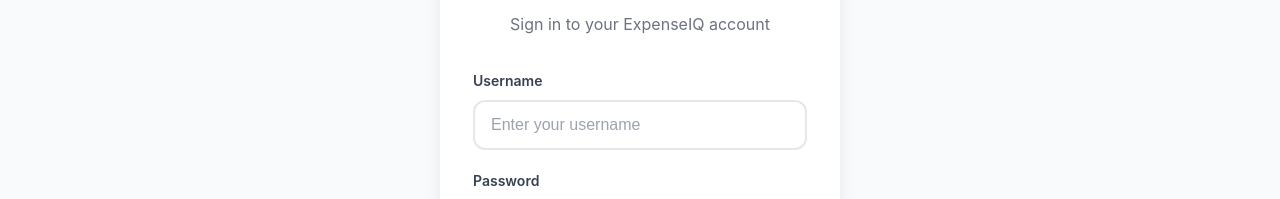
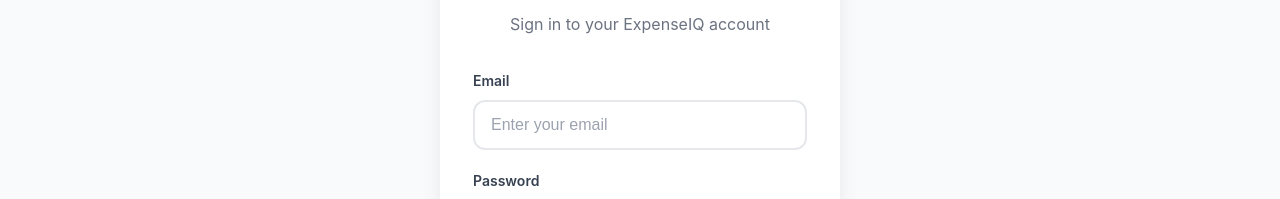
Before and after one commit to aryanupadhyay29/expense-Frontend, a React (Vite) app: page /login in a window 1280 px wide. Shown: the part 309-508 px from the top of the page. Built offline with nearby package versions, Linux system fonts and the light colour scheme.

Commit message:
basic changes in frontend

```diff
--- a/src/pages/Login.jsx
+++ b/src/pages/Login.jsx
@@ -3,7 +3,7 @@
 import { useAuth } from "../contexts/AuthContext";
 
 export default function Login() {
-  const [username, setUsername] = useState("");
+  const [email, setEmail] = useState("");
   const [password, setPassword] = useState("");
   const { login } = useAuth();
   const nav = useNavigate();
@@ -11,13 +11,39 @@
 
   const submit = async (e) => {
     e.preventDefault();
+    setError(null);
+
     try {
-      // TODO: Add actual API call for authentication
-      // For now, just set user data directly
-      login({ username, email: username + "@example.com" });
+      const response = await fetch("http://localhost:8080/api/auth/login", {
+        method: "POST",
+        headers: {
+          "Content-Type": "application/json"
+        },
+        body: JSON.stringify({
+          email: email.trim(),
+          password: password
+        }),
+      });
+
+      if (!response.ok) {
+        throw new Error("Login failed. Please check your credentials.");
+      }
+
+      const data = await response.json();
+
+      // Save JWT token returned from backend
+      localStorage.setItem("token", data.token);
+
+      login({
+        username: data.user.name || data.user.email,
+        email: data.user.email,
+        token: data.token,
+        user: data.user
+      });
+
       nav("/dashboard");
-    } catch {
-      setError("Login failed");
+    } catch (err) {
+      setError(err.message || "Login failed");
     }
   };
 
@@ -25,19 +51,21 @@
     <div className="page-container">
       <div className="auth-container">
         <div className="card">
-          <div style={{ textAlign: 'center', marginBottom: '32px' }}>
-            <h1 style={{
-              fontSize: '32px',
-              fontWeight: '800',
-              background: 'linear-gradient(135deg, #3b82f6 0%, #8b5cf6 100%)',
-              WebkitBackgroundClip: 'text',
-              WebkitTextFillColor: 'transparent',
-              backgroundClip: 'text',
-              marginBottom: '8px'
-            }}>
+          <div style={{ textAlign: "center", marginBottom: "32px" }}>
+            <h1
+              style={{
+                fontSize: "32px",
+                fontWeight: "800",
+                background: "linear-gradient(135deg, #3b82f6 0%, #8b5cf6 100%)",
+                WebkitBackgroundClip: "text",
+                WebkitTextFillColor: "transparent",
+                backgroundClip: "text",
+                marginBottom: "8px"
+              }}
+            >
               Welcome Back
             </h1>
-            <p style={{ color: '#6b7280', fontSize: '16px' }}>
+            <p style={{ color: "#6b7280", fontSize: "16px" }}>
               Sign in to your ExpenseIQ account
             </p>
           </div>
@@ -46,13 +74,15 @@
 
           <form onSubmit={submit}>
             <div className="form-group">
-              <label className="form-label">Username</label>
+              <label className="form-label">Email</label>
               <input
+                type="email"
                 className="form-control"
-                placeholder="Enter your username"
-                value={username}
-                onChange={e => setUsername(e.target.value)}
+                placeholder="Enter your email"
+                value={email}
+                onChange={(e) => setEmail(e.target.value)}
                 required
+                autoComplete="username"
               />
             </div>
 
@@ -63,24 +93,32 @@
                 className="form-control"
                 placeholder="Enter your password"
                 value={password}
-                onChange={e => setPassword(e.target.value)}
+                onChange={(e) => setPassword(e.target.value)}
                 required
+                autoComplete="current-password"
               />
             </div>
 
-            <button type="submit" className="btn btn-primary" style={{ width: '100%', marginTop: '8px' }}>
+            <button
+              type="submit"
+              className="btn btn-primary"
+              style={{ width: "100%", marginTop: "8px" }}
+            >
               Sign In
             </button>
           </form>
 
-          <div style={{ textAlign: 'center', marginTop: '24px' }}>
-            <p style={{ color: '#6b7280' }}>
-              Don't have an account?{' '}
-              <a href="/register" style={{
-                color: '#3b82f6',
-                fontWeight: '600',
-                textDecoration: 'none'
-              }}>
+          <div style={{ textAlign: "center", marginTop: "24px" }}>
+            <p style={{ color: "#6b7280" }}>
+              Don't have an account?{" "}
+              <a
+                href="/register"
+                style={{
+                  color: "#3b82f6",
+                  fontWeight: "600",
+                  textDecoration: "none"
+                }}
+              >
                 Sign up here
               </a>
             </p>
```
